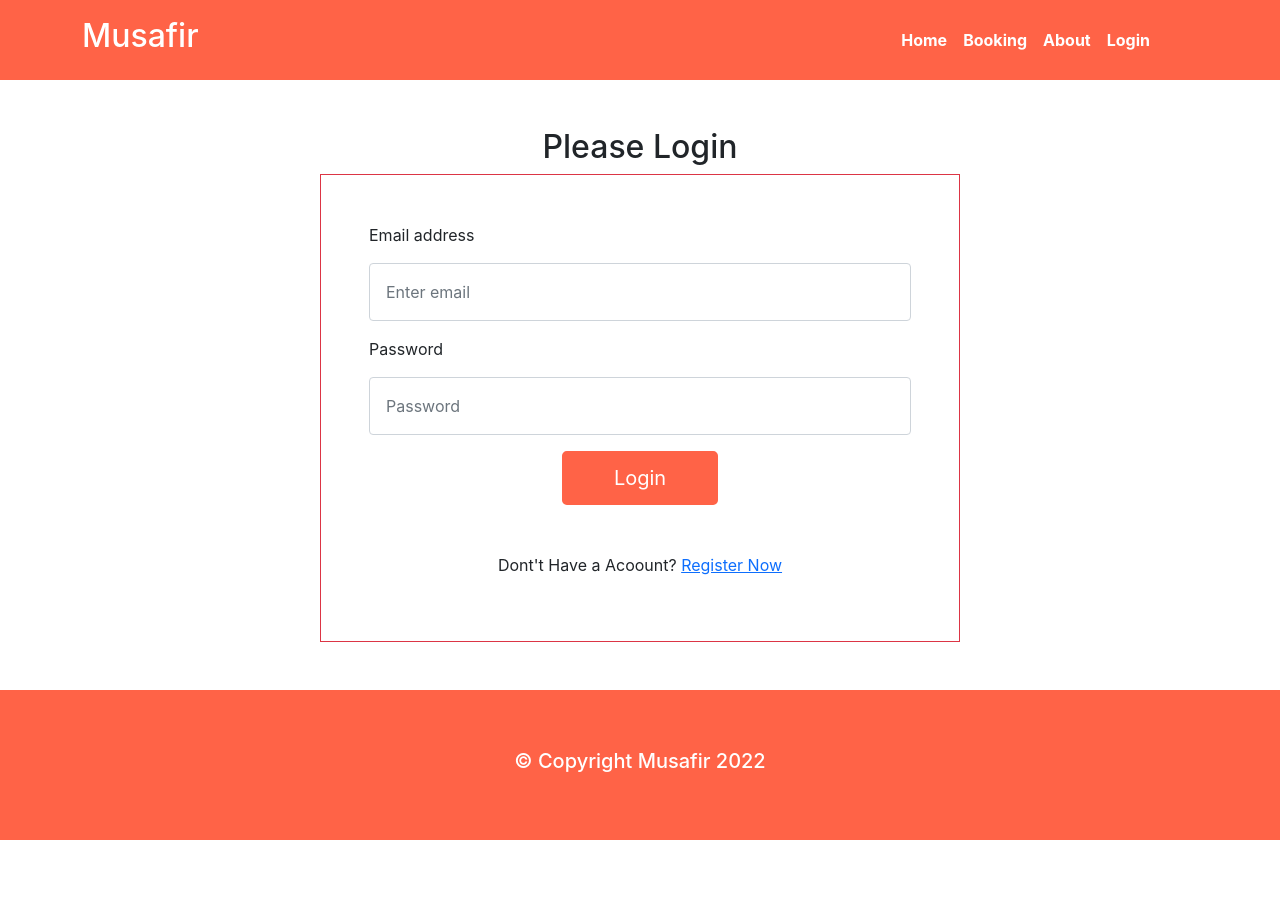
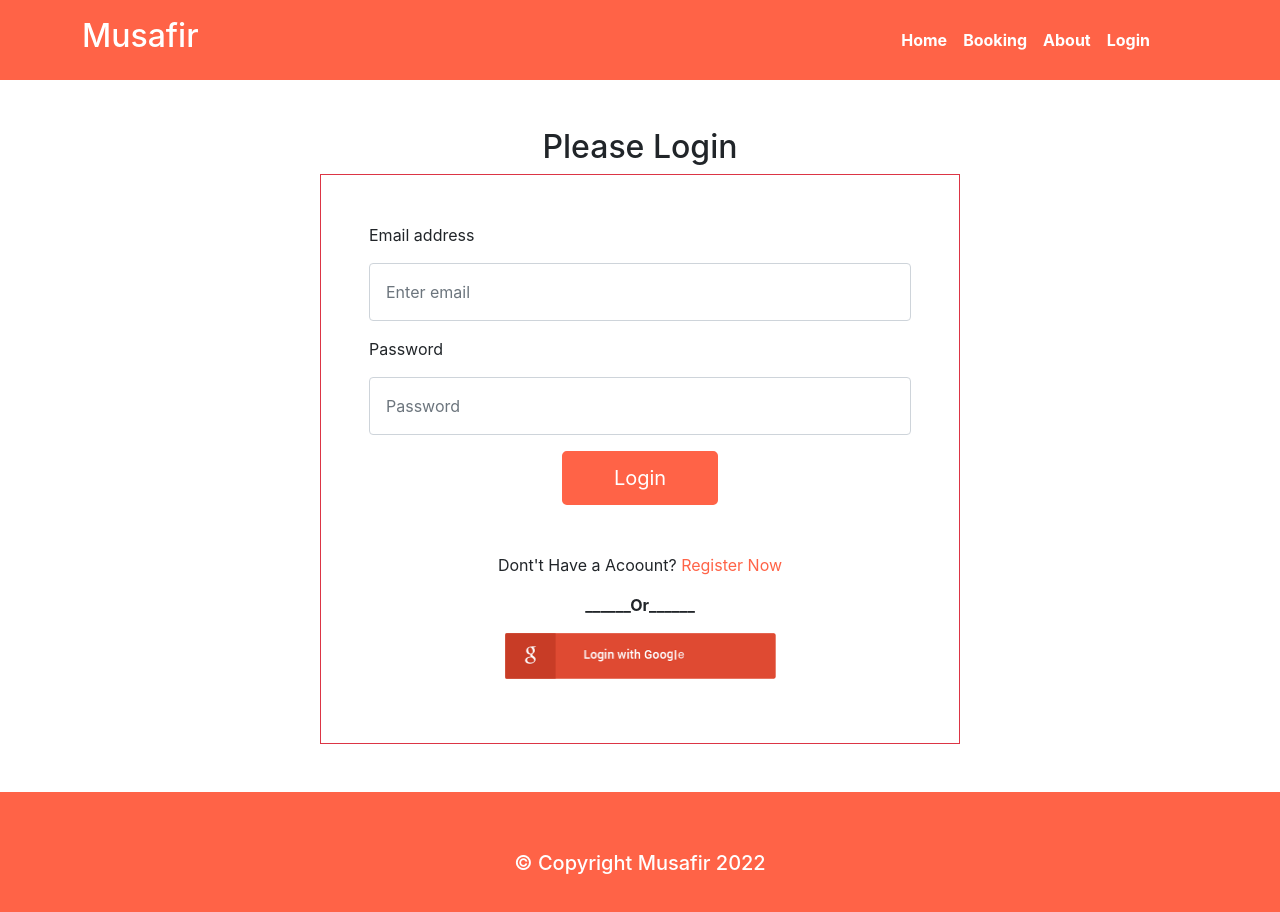
Before and after one commit to jahid4striver/musafir-react-router-firebase, a React (Create React App) app: page /login in a window 1280 px wide. Shown: the top 912 px of the page. Before the commit the page ends 840 px from the top, so only its background shows below. Built offline with nearby package versions, Linux system fonts and the light colour scheme; no server answers.

Commit message:
Almost done

```diff
--- a/src/components/Header/Header.js
+++ b/src/components/Header/Header.js
@@ -12,7 +12,7 @@ const handleSignOut= ()=>{
     signOut(auth);
 }
     return (
-        <Navbar className='text-white' style={{backgroundColor: 'tomato', height: '80px'}}variant="dark">
+        <Navbar className='text-white mb-4' sticky='top' style={{backgroundColor: 'tomato', height: '80px'}}variant="dark">
             <Container>
                 <Navbar.Brand href="#home" className=''><h2>Musafir</h2></Navbar.Brand>
                 <Nav className="me-5">
--- a/src/components/Login/Login.js
+++ b/src/components/Login/Login.js
@@ -1,8 +1,9 @@
 import React, { useState } from 'react';
 import { Button, Form } from 'react-bootstrap';
-import { useSignInWithEmailAndPassword } from 'react-firebase-hooks/auth';
+import { useSignInWithEmailAndPassword, useSignInWithGoogle } from 'react-firebase-hooks/auth';
 import { Link, useLocation, useNavigate } from 'react-router-dom';
 import auth from '../../firebase.init';
+import google from '../../images/google.png'
 
 const Login = () => {
     const [email, setEmail] = useState('');
@@ -13,6 +14,8 @@ const Login = () => {
     const from = location.state?.from?.pathname || "/";
 
     const [signInWithEmailAndPassword,user,loading, error,] = useSignInWithEmailAndPassword(auth);
+    const [signInWithGoogle]= useSignInWithGoogle(auth);
+
 
     const handleEmail = (e) => {
         setEmail(e.target.value);
@@ -20,6 +23,8 @@ const Login = () => {
     const handlePassword = (e) => {
         setPassword(e.target.value);
     }
+
+
 
 if (user){
     // navigate('/')
@@ -33,8 +38,13 @@ const handleLogin=e=>{
 
 }
 
+const handleGoogleSignIn= ()=>{
+    signInWithGoogle()
+
+}
+
     return (
-        <div className='my-5 '>
+        <div className='my-5'>
             <h2>Please Login</h2>
             <div className='w-50 mx-auto border border-danger p-5'>
                 <Form onSubmit={handleLogin}>
@@ -49,8 +59,10 @@ const handleLogin=e=>{
                     <Button style={{ backgroundColor: 'tomato', border: '2px solid tomato', padding: '10px 50px' }} className='btn btn-lg mb-5' type="submit">
                         Login
                     </Button>
-                    <p>Dont't Have a Acoount? <Link to='/signup'>Register Now</Link></p>
+                    <p>Dont't Have a Acoount? <Link style={{textDecoration:'none', color:'tomato'}} to='/signup'>Register Now</Link></p>
                 </Form>
+            <div style={{color: 'tomato,', fontWeight:'bolder'}}>______Or______</div>
+            <Link onClick={handleGoogleSignIn} className='' to=''><img className='w-50 my-3' src={google} alt="" /></Link>
             </div>
         </div>
     );
--- a/src/components/SignUp/SignUp.js
+++ b/src/components/SignUp/SignUp.js
@@ -66,7 +66,7 @@ const handleSignIn=e=>{
                 </Form.Group>
                 <p>{errorMsg}</p>
                 <input style={{backgroundColor:'tomato', border:'2px solid tomato', padding:'10px 50px', color: 'white'}} className='btn btn-lg mb-5' type="submit" value="Register" />
-                <p>Have a Acoount? <Link to='/login'>Please Login</Link></p>
+                <p>Have a Acoount? <Link style={{textDecoration:'none', color:'tomato'}} to='/login'>Please Login</Link></p>
             </Form>
             </div>
         </div>
```
Also changed, not shown: src/images/google.png (added).
